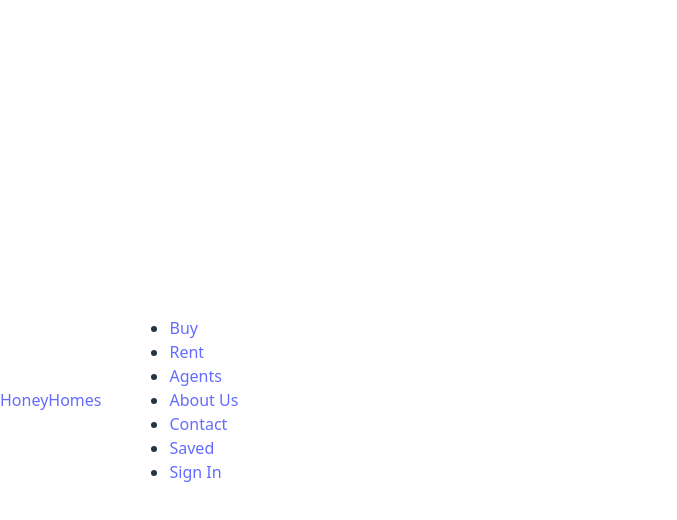
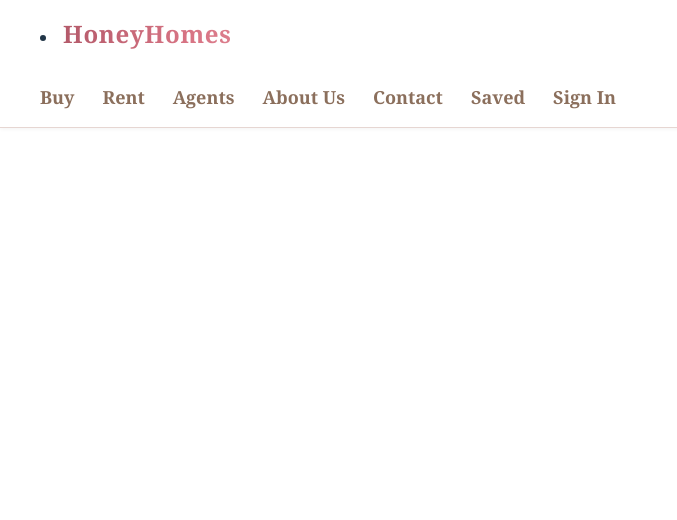
Before and after one commit to p3achijaii/react-coursework, a React (Vite) app: page / in a window 1280 px wide. Shown: the top 520 px of the page, without its empty margins (0-677 px from the left). Built offline with nearby package versions, Linux system fonts and the light colour scheme.

Commit message:
added styling for navbar

```diff
--- a/src/App.css
+++ b/src/App.css
@@ -1,6 +1,90 @@
 .navbar {
+  background: #ffffff;
+  border-bottom: 1px solid #e6d6d2;
+  box-shadow: 0 1px 4px rgba(0, 0, 0, 0.05);
+  position: fixed;
+  top: 0;
+  left: 0;
+  width: 100%;
+  z-index: 100;
+  backdrop-filter: blur(6px);
+  transition: background 0.4s ease, box-shadow 0.4s ease;
+}
+
+.navbar .nav-container {
+  max-width: 1200px;
+  margin: 0 auto;
+  padding: 1rem 2rem;
+  display: flex;
+  align-items: center;
+  justify-content: space-between; /* logo left, links right */
+}
+
+.navbar .nav-logo {
+  text-decoration: none;
+  font-family: "Georgia", serif;
+  font-size: 1.5rem;
+  font-weight: 600;
+  letter-spacing: 0.03em;
+  background: linear-gradient(
+    90deg,
+    #b45a6a 0%,
+    #d87484 25%,
+    #e89aa7 60%,
+    #c76f80 100%
+  );
+  background-size: 300%;
+  background-clip: text;
+  -webkit-background-clip: text;
+  -webkit-text-fill-color: transparent;
+  animation: gradientShift 5s ease-in-out infinite alternate;
+  transition: transform 0.3s ease;
+}
+
+.navbar .nav-logo:hover {
+  transform: scale(1.05);
+}
+
+.navbar .nav-links {
   list-style: none;
   display: flex;
   align-items: center;
   gap: 1.75rem;
 }
+
+.navbar .nav-links a {
+  text-decoration: none;
+  font-family: "Georgia", serif;
+  font-size: 1.125rem;
+  font-weight: 600;
+  color: #8b6f5c;
+  position: relative;
+  transition: color 0.2s ease;
+}
+
+.navbar .nav-links a::after {
+  content: "";
+  position: absolute;
+  bottom: -4px;
+  left: 0;
+  width: 0;
+  height: 2px;
+  background: #c4a89f;
+  transition: width 0.3s ease;
+}
+
+.navbar .nav-links a:hover::after {
+  width: 100%;
+}
+
+.navbar .nav-links a:hover {
+  color: #a6846e;
+}
+
+.navbar .nav-links a.active::after {
+  width: 100%;
+}
+
+.navbar .nav-links a.active {
+  color: #a6846e;
+}
```
